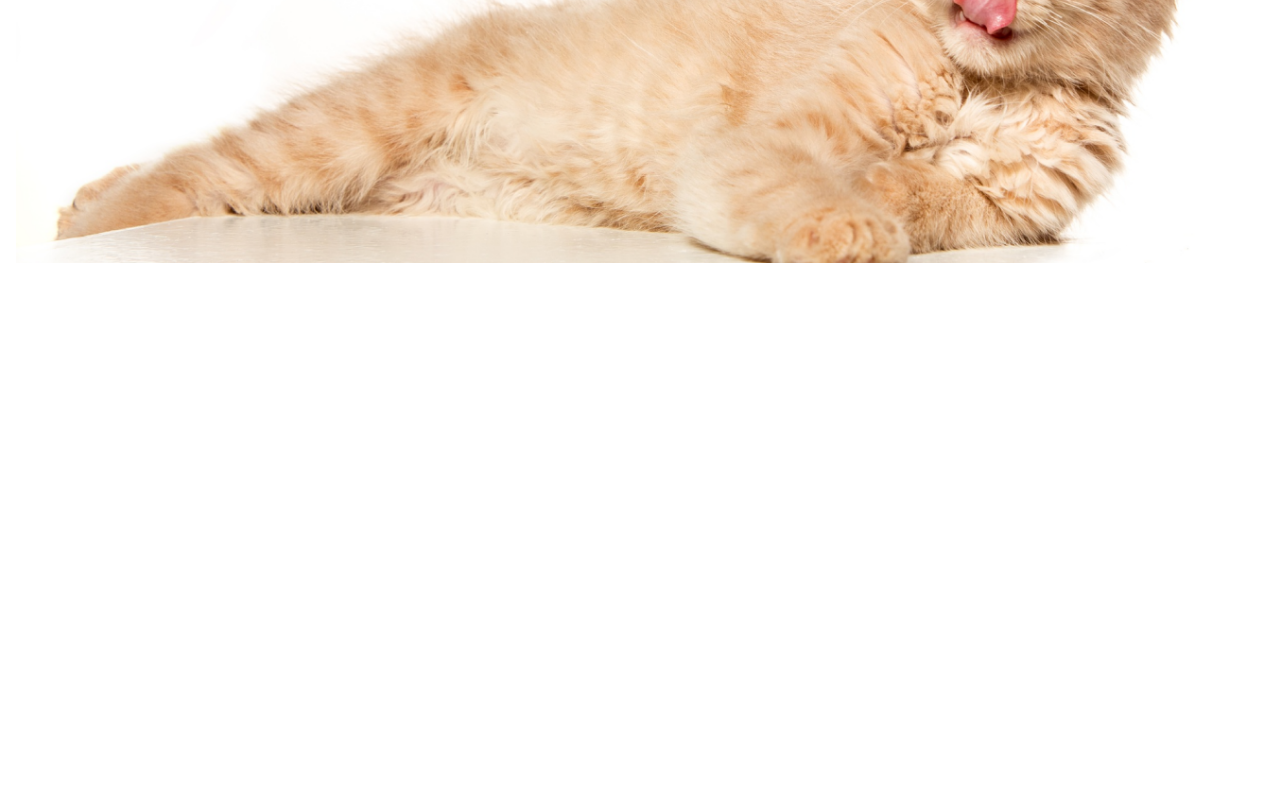
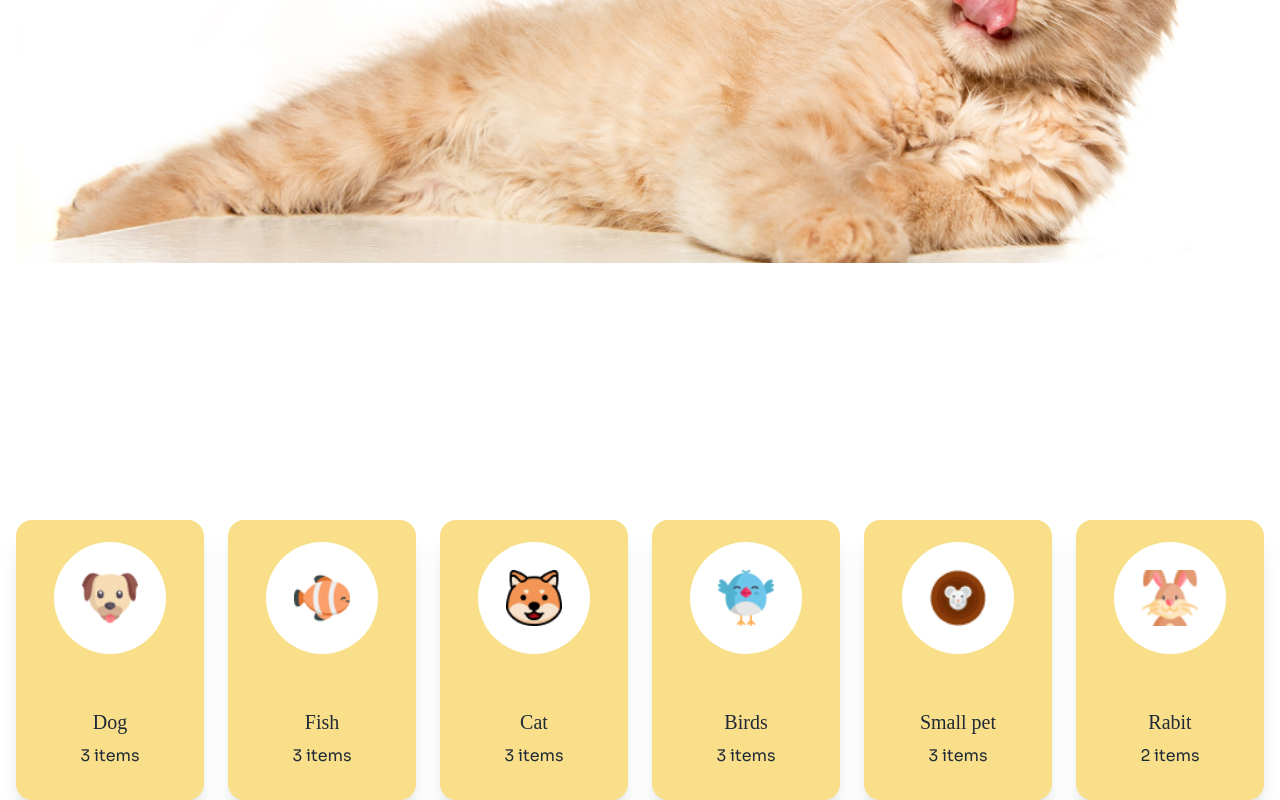
Before and after one commit to shuvo903/My-Assignment-3, a plain HTML site: page index.html in a window 1280 px wide. Shown: the part 505-1305 px from the top of the page. Before the commit the page ends 800 px from the top, so only its background shows below. Drawn offline with nearby package versions, Linux system fonts and the light colour scheme; a web font is replaced by a local one.

Commit message:
added my new Browse By Categories section it's done

```diff
--- a/index.html
+++ b/index.html
@@ -28,8 +28,8 @@
                 extend: {
                     colors: {
                         primary: "#FFDC26",
-                        common: "#FFF9F4",
-                        default: "FFFFFF"
+                        color: "#FFF9F4",
+                        cardcolor: "#F9DF8A"
                     }
                 }
             }
@@ -38,10 +38,10 @@
 </head>
 
 <body>
-    <!-- Header section Start-->
+
     <header>
         <!-- Navbar Start-->
-        <nav class="font-sora">
+        <nav class="font-sora bg-color">
             <div class="navbar bg-base-100 items-center">
                 <div class="navbar-start">
                     <div>
@@ -95,7 +95,7 @@
 
         </nav>
            <!-- Banner section Start-->
-         <div class="flex justify-center mt-16 mb-36 w-full max-w-screen-xl mx-auto ">
+   <div class="h-[530px] lg:h-[749px] flex justify-start mt-16 mb-36 max-w-screen-xl mx-auto">
 
     <!-- Text Section -->
     <div class="absolute lg:absolute text-left mx-4">
@@ -104,12 +104,121 @@
         <button class="bg-primary border-none text-black font-sora btn btn-primary hover:bg-primary hover:text-white">Find a pet</button>
         <div>
 
-                <div class="relative lg:relative -z-10  lg:-mt-96 -mt-28">
+        <div class="w-full relative lg:relative -z-10  lg:-mt-96 -mt-24">
             <img src="images/cat-big.png" alt="">
         </div>
      </div>
  </div>
+</div>
 </header>
+
+<main class="max-w-screen-xl mx-auto"  >
+
+
+   <!-- Browse By Categories section start -->
+
+    <section>
+        <!-- card grid -->
+        <div class="grid lg:grid-cols-6 md:grid-cols-4 grid-cols-2 gap-4 lg:gap-6 mx-4">
+            <!-- card-1 -->
+        <div class="card h-[280px] bg-cardcolor shadow-xl">
+            <figure class="px-12 py-9">
+                <div class="avatar">
+                    <div class="px-7 py-7 w-28 rounded-full bg bg-white">
+                      <div class="w-14 h-14">
+                        <img src="images/dog-cartoon.png" alt="">
+                      </div>
+                    </div>
+                  </div>
+            </figure>
+            <div class="card-body items-center text-center">
+              <h2 class="font-adlam text-xl">Dog</h2>
+              <p class="font-sora">3 items</p>
+            </div>
+          </div>
+            <!-- card-2 -->
+        <div class="card h-[280px] bg-cardcolor shadow-xl">
+            <figure class="px-12 py-9">
+                <div class="avatar">
+                    <div class="px-7 py-7 w-28 rounded-full bg bg-white">
+                      <div class="w-14 h-14">
+                        <img src="images/fish-cartoon.png" alt="">
+                      </div>
+                    </div>
+                  </div>
+            </figure>
+            <div class="card-body items-center text-center">
+              <h2 class="font-adlam text-xl">Fish</h2>
+              <p class="font-sora">3 items</p>
+            </div>
+          </div>
+            <!-- card-3 -->
+        <div class="card h-[280px] bg-cardcolor shadow-xl">
+            <figure class="px-12 py-9">
+                <div class="avatar">
+                    <div class="px-7 py-7 w-28 rounded-full bg bg-white">
+                      <div class="w-14 h-14">
+                        <img src="images/cat-cartoon.png" alt="">
+                      </div>
+                    </div>
+                  </div>
+            </figure>
+            <div class="card-body items-center text-center">
+              <h2 class="font-adlam text-xl">Cat</h2>
+              <p class="font-sora">3 items</p>
+            </div>
+          </div>
+            <!-- card-4 -->
+        <div class="card h-[280px] bg-cardcolor shadow-xl">
+            <figure class="px-12 py-9">
+                <div class="avatar">
+                    <div class="px-7 py-7 w-28 rounded-full bg bg-white">
+                      <div class="w-14 h-14">
+                        <img src="images/bird-cartoon.png" alt="">
+                      </div>
+                    </div>
+                  </div>
+            </figure>
+            <div class="card-body items-center text-center">
+              <h2 class="font-adlam text-xl">Birds</h2>
+              <p class="font-sora">3 items</p>
+            </div>
+          </div>
+            <!-- card-5 -->
+        <div class="card h-[280px] bg-cardcolor shadow-xl">
+            <figure class="px-12 py-9">
+                <div class="avatar">
+                    <div class="px-7 py-7 w-28 rounded-full bg bg-white">
+                      <div class="w-14 h-14">
+                        <img src="images/mouse-cartoon.png" alt="">
+                      </div>
+                    </div>
+                  </div>
+            </figure>
+            <div class="card-body items-center text-center">
+              <h2 class="font-adlam text-xl">Small pet</h2>
+              <p class="font-sora">3 items</p>
+            </div>
+          </div>
+            <!-- card-6 -->
+        <div class="card h-[280px] bg-cardcolor shadow-xl">
+            <figure class="px-12 py-9">
+                <div class="avatar">
+                    <div class="px-7 py-7 w-28 rounded-full bg bg-white">
+                      <div class="w-14 h-14">
+                        <img src="images/rabbit-cartoon.png" alt="">
+                      </div>
+                    </div>
+                  </div>
+            </figure>
+            <div class="card-body items-center text-center">
+              <h2 class="font-adlam text-xl">Rabit</h2>
+              <p class="font-sora">2 items</p>
+            </div>
+          </div>
+        </div>
+    </section>
+</main>
 </body>
 
 </html>
```
Lines whose indentation alone changed are shown as unchanged.
